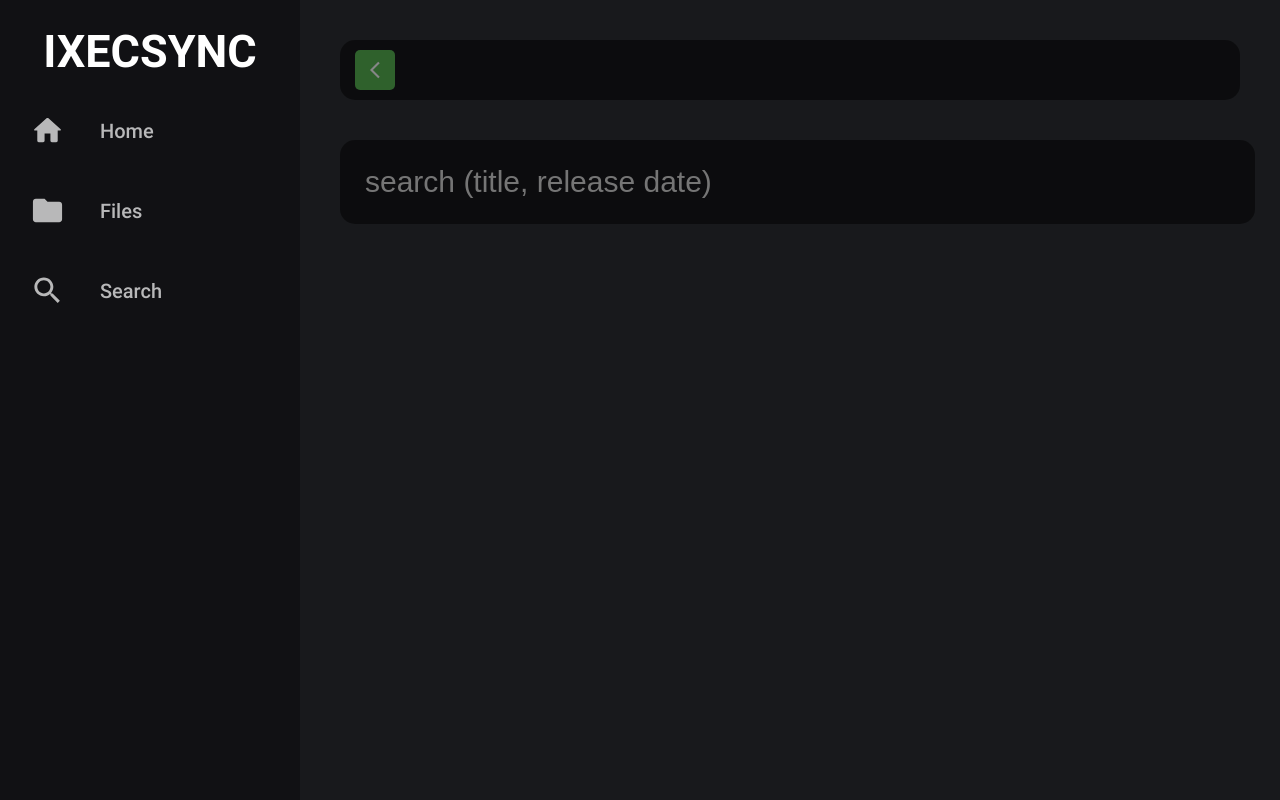
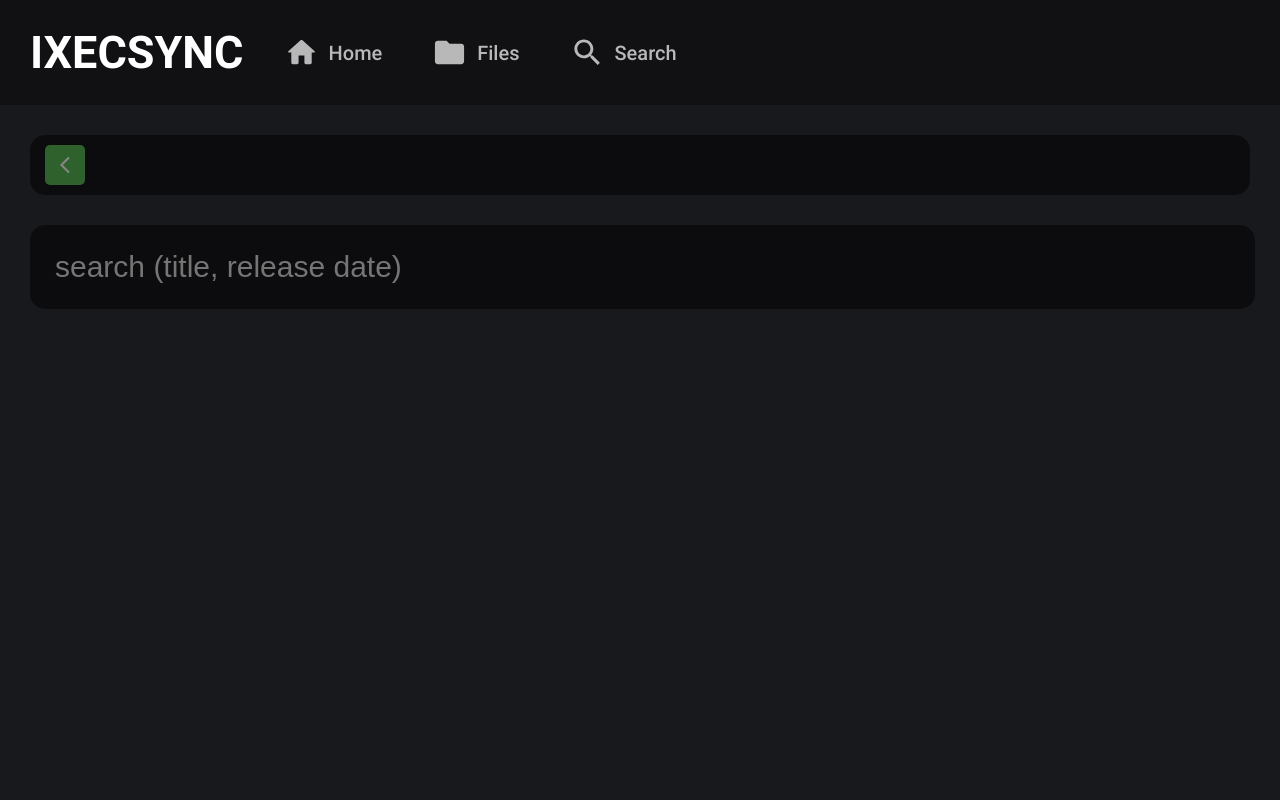
Before and after one commit to ThisisDaan/iXecSync, a Flask app: template templates/library_search.html in a window 1280 px wide. Run offline with Flask 2, Linux system fonts and the light colour scheme; the template is opened without the code that fills it, so the values that code supplies are empty; parts of the project's set-up code (start-up, migrations or seed data) failed here and were passed over.

Commit message:
changed menu to top instead of side

```diff
--- a/static/css/library.css
+++ b/static/css/library.css
@@ -8,18 +8,29 @@
     list-style-type: none;
 }
 
+:root {
+    --margin: 30px;
+}
+
 main {
     display: grid;
-    grid-template-columns: 300px 1fr;
+    grid-template-columns: 1fr;
+    grid-template-rows: auto 1fr;
     justify-items: stretch;
     align-items: stretch;
     min-height: 100vh;
 }
 
 #menu-section {
+    padding-right: var(--margin);
+    padding-left: var(--margin);
+    padding-top: calc(var(--margin) / 2);
+    padding-bottom: calc(var(--margin) / 2);
     z-index: 1;
     display: flex;
-    flex-direction: column;
+    flex-direction: row;
+    justify-content: start;
+    align-items: center;
     background-color: rgba(0, 0, 0, 0.3);
 }
 
@@ -28,13 +39,13 @@ main {
     flex-direction: column;
     overflow-y: scroll;
     min-height: 0;
-    margin: 40px 25px 40px 40px;
+    margin: var(--margin) 25px var(--margin) var(--margin);
 }
 
 #navigation {
     background-color: rgba(0, 0, 0, 0.5);
     height: 60px;
-    margin: 40px 40px 0px 40px;
+    margin: var(--margin) var(--margin) 0px var(--margin);
     border-radius: 15px;
 }
 
@@ -53,7 +64,6 @@ main {
 
 .logo {
     display: block;
-    padding: 25px;
     font-size: 45px;
     font-weight: 600;
     color: #fff;
@@ -64,12 +74,14 @@ main {
 
 .library {
     display: flex;
-    flex-direction: column;
+    flex-direction: row;
+    justify-content: center;
     padding: 0px 15px 0px 15px;
 }
 
 .library a {
     color: #fff;
+    margin: 10px;
 }
 
 .library .item {
@@ -81,7 +93,6 @@ main {
     font-weight: 500;
     cursor: pointer;
     border-radius: 5px;
-    margin-bottom: 25px;
     opacity: 0.7;
 }
 
@@ -100,7 +111,7 @@ main {
     display: block;
     min-width: 35px;
     min-height: 35px;
-    margin-right: 35px;
+    margin-right: 10px;
     background-color: #ffffff;
 
     -webkit-mask-repeat: no-repeat;
@@ -229,7 +240,7 @@ main {
     display: flex;
     align-items: center;
     align-self: stretch;
-    margin-bottom: 40px;
+    margin-bottom: var(--margin);
 }
 
 .search>input {
--- a/templates/library_base.html
+++ b/templates/library_base.html
@@ -27,10 +27,6 @@
                     <span>Search</span>
                 </li>
             </a>
-        </ul>
-
-        {% if library %}
-        <ul class="library">
             {% for item in library %}
             <a href="/library/{{ item.name }}/">
                 <li
@@ -40,15 +36,13 @@
             </a>
             {% endfor %}
         </ul>
-        {% endif %}
     </section>
 
     <section id="right-side">
         <nav id="navigation">
             <ul>
-                <a href="../">
-                    <li class="nav-back {% if not goback %}disabled{% endif %}"
-                        onclick="javascript:window.history.back()">
+                <a href="../" class="{% if not goback %}disabled{% endif %}">
+                    <li class="nav-back" onclick="javascript:window.history.back()">
                     </li>
                 </a>
                 {% block navigation_content %}
```
Also changed, not shown: other parts of static/css/library.css (+29 -5 lines), database_manager.py (+8 -8 lines), templates/library_media.html (+22 -16 lines), tmdb.py (+5 -3 lines).
